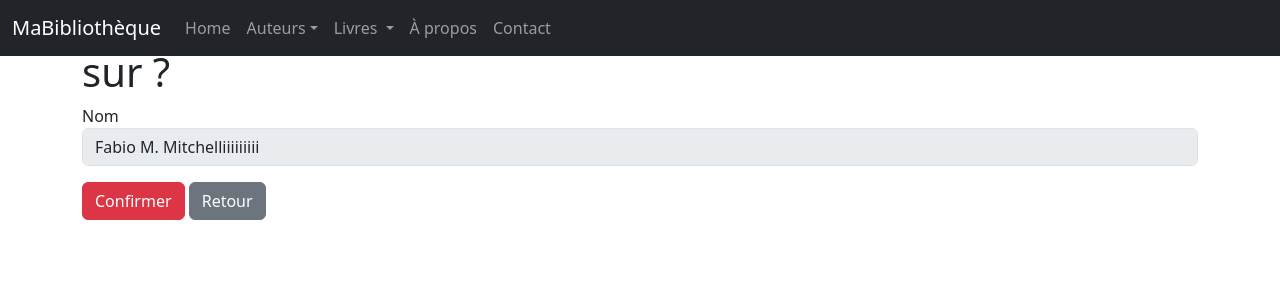
After one commit to RiverHuche/ProjetFlask, a Flask app: page /auteurs/1/delete/ in a window 1280 px wide. The commit adds this page. Shown: the top 300 px of the page. Run offline with Flask 3, Linux system fonts and the light colour scheme.

Commit message:
Ajout de vues pour permettre la suppression d'un auteur, via deleteAuteur et eraseAuteur pour valider l'action de suppression, et inévitablement implémentation d'une template auteur_delete.html pour afficher et prendre en compte la confirmation de la suppression

```diff
--- /dev/null
+++ b/monApp/templates/auteur_delete.html
@@ -0,0 +1,13 @@
+{% extends "base.html" %}
+{% block main %}
+<h1 >Suppression de l'auteur {{ selectedAuteur.Nom }}. Etes vous sur ?</h1>
+<form role="form" method="POST" action="{{ url_for ('eraseAuteur') }}">
+    {{ deleteForm.hidden_tag () }}
+    <div class="form-group mb-3">
+        {{ deleteForm.Nom.label }}
+        {{ deleteForm.Nom(size=50, disabled=True, class_="form-control") }}
+    </div>
+    <input class ="btn btn-danger" type="submit" value ="Confirmer">
+    <a href="{{ url_for('getAuteurs') }}" class="btn btn-secondary">Retour</a>
+</form >
+{% endblock %}
--- a/monApp/templates/auteurs_list.html
+++ b/monApp/templates/auteurs_list.html
@@ -26,6 +26,8 @@
                         Voir <i class="fas fa-eye"></i></a>
                         <a href="{{url_for('updateAuteur',idA=unAuteur.idA)}}" class="btn btn-warning">
                         Editer <i class="fas fa-pen"></i></a>
+                        <a href="{{ url_for('deleteAuteur', idA=unAuteur.idA) }}" class="btn btn-danger">
+                        Supprimer <i class="fas fa-trash"></i></a>
                         </div>
                     </td>
             </tr>
--- a/monApp/views.py
+++ b/monApp/views.py
@@ -74,6 +74,24 @@
 
     return render_template("auteur_create.html", createForm=unForm)
 
+@app.route('/auteurs/<idA>/delete/')
+def deleteAuteur(idA):
+    unAuteur = Auteur.query.get(idA)
+    unForm = FormAuteur(idA=unAuteur.idA, Nom=unAuteur.Nom)
+    return render_template("auteur_delete.html",selectedAuteur=unAuteur, deleteForm=unForm)
+
+@app.route ('/auteur/erase/', methods =("POST" ,))
+def eraseAuteur():
+    deletedAuteur = None
+    unForm = FormAuteur()
+    #recherche de l'auteur à supprimer
+    idA = int(unForm.idA.data)
+    deletedAuteur = Auteur.query.get(idA)
+    #suppression
+    db.session.delete(deletedAuteur)
+    db.session.commit()
+    return redirect(url_for('getAuteurs'))
+
 @app.route('/livres/')
 def getLivres():
     lesLivres = Livre.query.all()
```
Also changed, not shown: monApp.db, readme.md.
